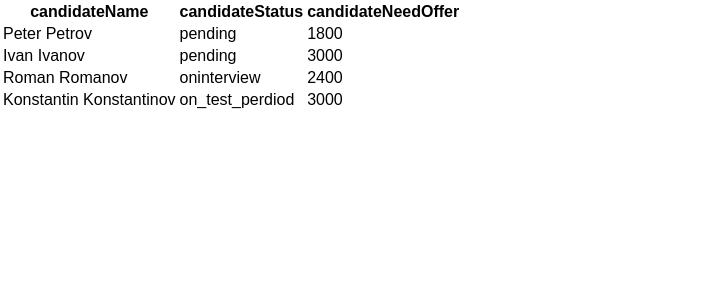
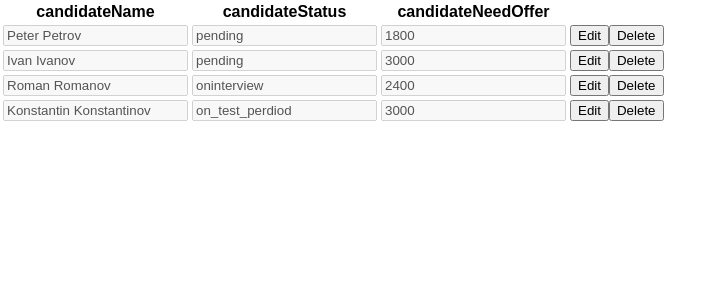
Before and after one commit to evgar/users_table, a React (Create React App) app: page / in a window 1280 px wide. Shown: the top 300 px of the page, without its empty margins (0-724 px from the left). Built offline with nearby package versions, Linux system fonts and the light colour scheme.

Commit message:
add users edit functionality

```diff
--- a/src/Table/index.js
+++ b/src/Table/index.js
@@ -1,16 +1,22 @@
-import React, { Component } from 'react';
-import { connect } from 'react-redux'
-import TableHeader from '../TableHeader';
-import TableRow from '../TableRow';
-import '../App.css';
+import React, {Component} from 'react'
+import {connect} from 'react-redux'
+import TableHeader from '../TableHeader'
+import TableRow from '../TableRow'
+import '../App.css'
 
 
 class Table extends Component {
 	render() {
 		return (
 			<table>
-				<TableHeader />
-				<TableRow />
+				<TableHeader/>
+				<tbody>
+				{
+					this.props.store.map((user, i) => {
+						return <TableRow key={user.candidateName} user={user} id={i}/>
+					})
+				}
+				</tbody>
 			</table>
 		)
 	}
@@ -21,4 +27,4 @@ export default connect(
 		store: state
 	}),
 	dispatch => ({})
-)(Table);
+)(Table)
--- a/src/TableCell/index.js
+++ b/src/TableCell/index.js
@@ -1,40 +1,39 @@
-import React, { Component } from 'react';
+import React, { Component } from 'react'
 import { connect } from 'react-redux'
-import '../App.css';
+import '../App.css'
 
-class TableRow extends Component {
-	constructor() {
-		super();
+class TableCell extends Component {
+	constructor(props) {
+		super(props)
 
-		this.state = {
-			editMode: false,
-		}
+		this.state = props.value
+
+		this.changeValue = this.changeValue.bind(this)
+	}
+
+	changeValue(e) {
+		const { value } = e.target
+		this.setState({ meaning : value }, () => {
+			this.props.onValueChange(this.state)
+		})
+
 	}
 
 	render() {
+		const { editMode } = this.props
+		const { meaning } = this.state
+
 		return (
-			<tbody>
-				{this.props.store.map(user =>
-					(<tr key={user.candidateName}>
-						{Object.values(user).map(characteristic =>
-							<td key={user.candidateName}>
-								<input type="text" value={characteristic} />
-							</td>
-						)}
-						<td>
-							<button></button>
-							<button></button>
-						</td>
-					</tr>)
-				)}
-			</tbody>
+			<td>
+				<input
+					type="text"
+					value={ meaning }
+					disabled={ !editMode }
+					onChange={ this.changeValue }
+				/>
+			</td>
 		)
 	}
 }
 
-export default connect(
-	state => ({
-		store: state
-	}),
-	dispatch => ({})
-)(TableRow);
+export default TableCell
--- a/src/TableRow/index.js
+++ b/src/TableRow/index.js
@@ -1,25 +1,65 @@
-import React, { Component } from 'react';
-import { connect } from 'react-redux'
-import '../App.css';
+import React, {Component} from 'react'
+import {connect} from 'react-redux'
+import TableCell from '../TableCell'
+import '../App.css'
 
 class TableRow extends Component {
-	constructor() {
-		super()
+	constructor(props) {
+		super(props)
 
+		this.state = {
+			editMode: false,
+		}
+
+		// this.changeEditMode = this.changeEditMode.bind(this)
+		this.updateUserData = this.updateUserData.bind(this)
+
+		this.user = this.props.user
+	}
+
+	changeEditMode() {
+		this.setState(prevState => ({editMode: !prevState.editMode}))
+	}
+
+	editUser() {
+		this.props.onEditUser(this.user, this.props.id)
+	}
+
+	updateUserData(info) {
+		const preparedInfo = {[info.title] : info.meaning}
+		this.user = {...this.user, ...preparedInfo}
+		console.log(this.user);
 	}
 
 	render() {
-		console.log(this.props);
+		const {editMode} = this.state
+		const {user, id} = this.props
 		return (
-			<tbody>
-
-				{this.props.store.map(user =>
-					(<tr key={user.candidateName}>
-						{Object.values(user).map(characteristic => <td>{characteristic}</td>)}
-					</tr>)
-				)}
-
-			</tbody>
+			<tr key={user.candidateName + id}>
+				{Object.entries(user)
+					.map((user) => ({title : user[0], meaning : user[1]}))
+					.map(characteristic => {
+						return <TableCell
+							key={characteristic.title}
+							value={characteristic}
+							editMode={editMode}
+							onValueChange = {this.updateUserData}
+						/>
+					})}
+				<td>
+					{!editMode ?
+						[
+							<button key="edit" onClick={() => {this.changeEditMode()}}>Edit</button>,
+							<button key="delete">Delete</button>
+						]
+						:
+						[
+							<button key="save" onClick={() => {this.changeEditMode(); this.editUser()}}>Save</button>,
+							<button key="cancel">Cancel</button>
+						]
+					}
+				</td>
+			</tr>
 		)
 	}
 }
@@ -28,5 +68,9 @@ export default connect(
 	state => ({
 		store: state
 	}),
-	dispatch => ({})
-)(TableRow);
+	dispatch => ({
+		onEditUser: (user, id) => {
+			dispatch({type: 'EDIT_USER',  user, id})
+		}
+	})
+)(TableRow)
--- a/src/index.js
+++ b/src/index.js
@@ -7,18 +7,34 @@ import App from './App';
 import data from './data'
 import registerServiceWorker from './registerServiceWorker';
 
+// const initialState = data.map((item, i) => ({
+// 	...item,
+// 	id: i + 1
+// }));
+
+// const initialState = {
+// 	items: items,
+// }
+
 // const initialState = {
 // 	isOpen: false,
 // };
 
 export const reducer = (state = data, action) => {
-	// switch (action.type) {
-	//
-	// }
+	let updatedUsers = []
+	if (action.type === 'EDIT_USER') {
+		// console.log(action.user);
+		// console.log(action.user);
+		// console.log([...action.user, ...state]);
+		updatedUsers = state.splice(action.id, 1, action.user)
+		console.log(updatedUsers);
+		// return [...state, action.user]
+	}
+
 	return state;
 };
 
-const store = createStore(reducer)
+const store = createStore(reducer, window.__REDUX_DEVTOOLS_EXTENSION__ && window.__REDUX_DEVTOOLS_EXTENSION__())
 
 ReactDOM.render(
 	<Provider store={store}>
```
Also changed, not shown: src/TableHeader/index.js (+4 -4 lines), 1 other file (tests, documents, lock files or other folders).
